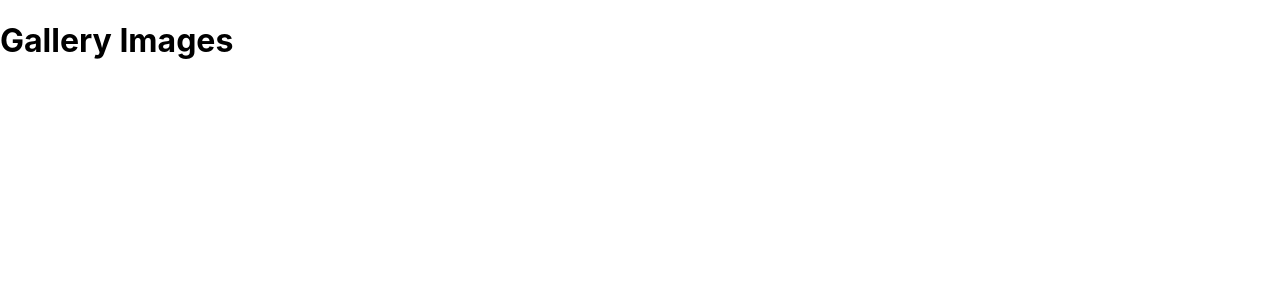
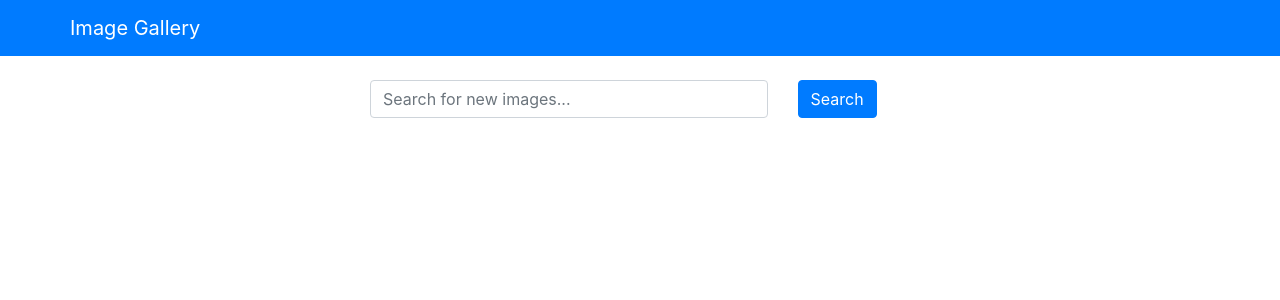
Before and after one commit to dule979/images-gallery, a React (Create React App) app in the folder frontend/: page / in a window 1280 px wide. Shown: the top 300 px of the page. Built offline with nearby package versions, Linux system fonts and the light colour scheme.

Commit message:
Header and Search component created

```diff
--- a/frontend/package.json
+++ b/frontend/package.json
@@ -6,7 +6,9 @@
     "@testing-library/jest-dom": "^5.16.5",
     "@testing-library/react": "^13.4.0",
     "@testing-library/user-event": "^13.5.0",
+    "bootstrap": "^4.5.3",
     "react": "^18.2.0",
+    "react-bootstrap": "^1.4.0",
     "react-dom": "^18.2.0",
     "react-scripts": "5.0.1",
     "web-vitals": "^2.1.4"
--- a/frontend/src/App.js
+++ b/frontend/src/App.js
@@ -1,7 +1,12 @@
+import 'bootstrap/dist/css/bootstrap.min.css';
+import Header from './components/Header';
+import Search from './components/Search';
+
 function App() {
   return (
     <div>
-      <h1>Gallery Images</h1>
+      <Header title="Image Gallery" />
+      <Search />
     </div>
   );
 }
--- /dev/null
+++ b/frontend/src/components/Header.jsx
@@ -0,0 +1,15 @@
+import React from 'react';
+import Container from 'react-bootstrap/Container';
+import Navbar from 'react-bootstrap/Navbar';
+
+const Header = ({ title }) => {
+    return (
+        <Navbar bg="primary" variant="dark">
+        <Container>
+          <Navbar.Brand href="/">{title}</Navbar.Brand>
+        </Container>
+      </Navbar>
+    );
+};
+
+export default Header;
--- /dev/null
+++ b/frontend/src/components/Search.jsx
@@ -0,0 +1,25 @@
+import React from "react";
+import { Container, Row, Col, Form, Button } from "react-bootstrap";
+
+const Search = () => {
+  return (
+    <Container className="mt-4" >
+      <Row className="justify-content-center">
+        <Col xs={12} md={8} lg={6}>
+          <Form>
+            <Row>
+              <Col xs={9}>
+                <Form.Control placeholder="Search for new images..." />
+              </Col>
+              <Col>
+                <Button variant="primary" type="submit">Search</Button>
+              </Col>
+            </Row>
+          </Form>
+        </Col>
+      </Row>
+    </Container>
+  );
+};
+
+export default Search;
```
Also changed, not shown: 1 other file (tests, documents, lock files or other folders).
